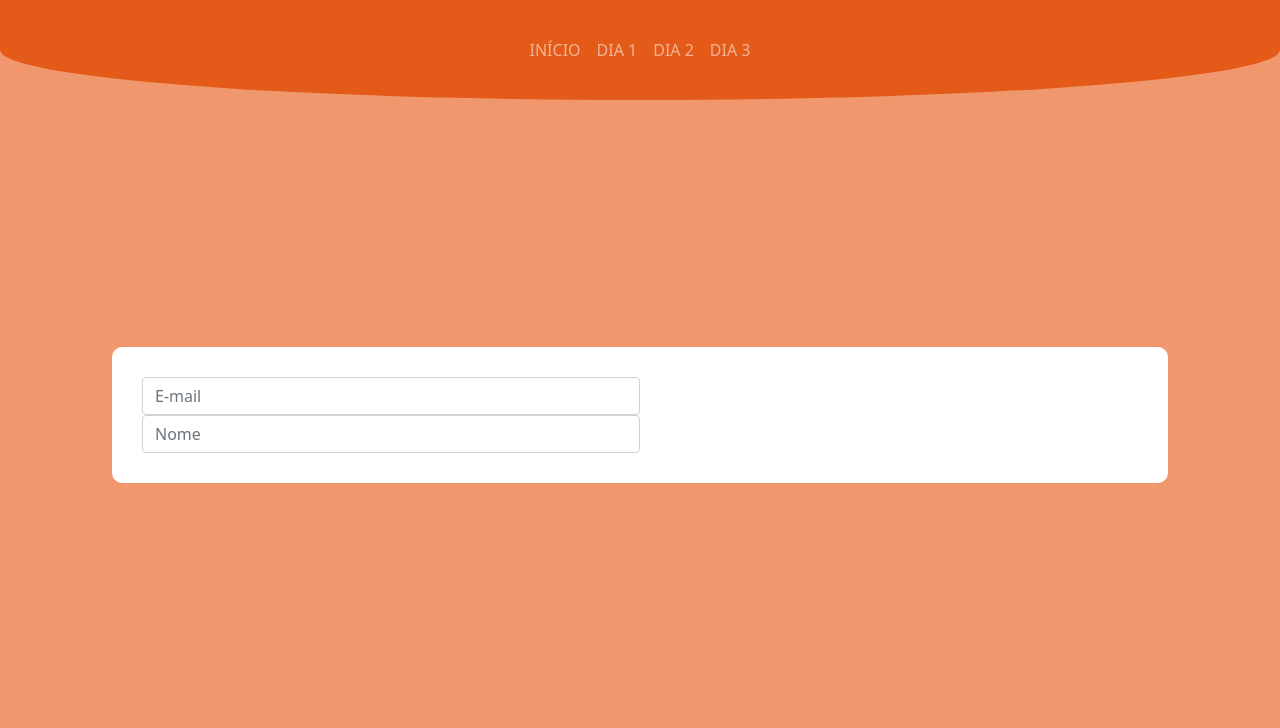
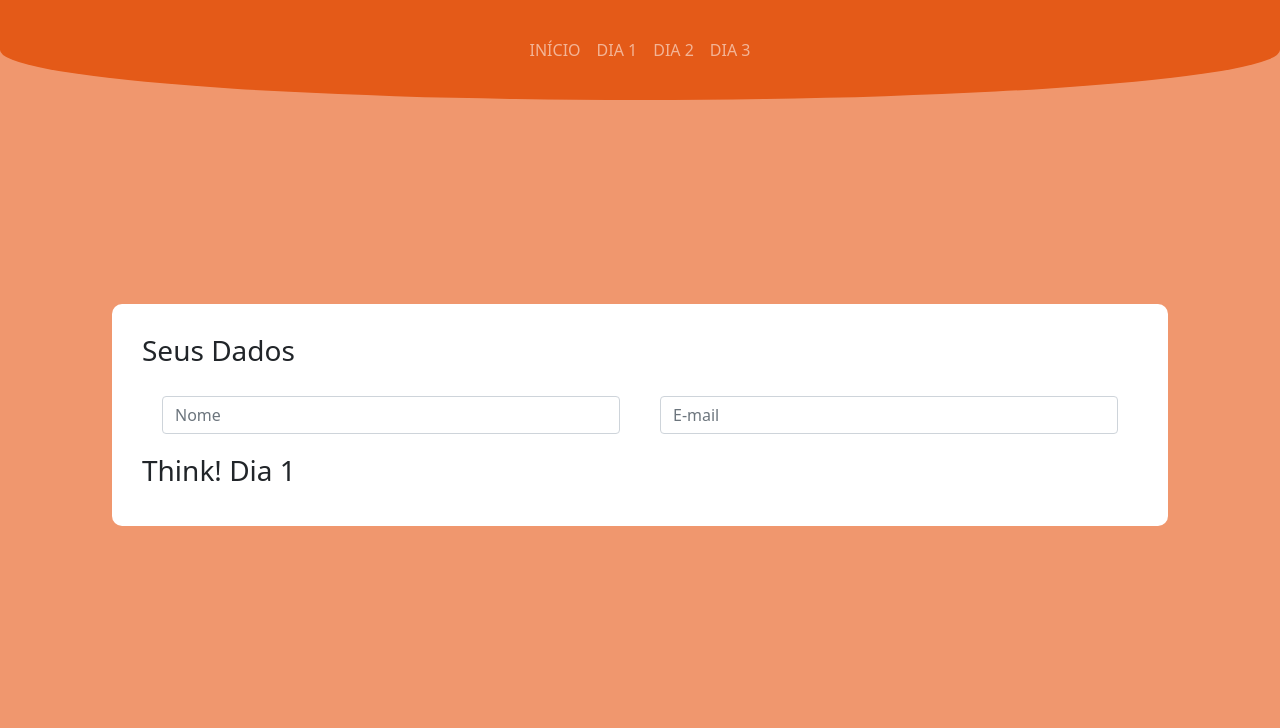
Before and after one commit to hiltonoliveir4/projeto_senge, a plain HTML site: page dia1.html in a window 1280 px wide. Shown: the top 728 px of the page. Drawn offline with nearby package versions, Linux system fonts and the light colour scheme.

Commit message:
atualização na página de desafio dia 1

```diff
--- a/dia1.html
+++ b/dia1.html
@@ -26,32 +26,34 @@
         </div>
       </nav>
     </header>
-    <section class="conteudo">
+    <div class="conteudo">
       <div class="container">
-        <div class="inicio">
-          <form class="col-md-12">
+        <div class="conteudo-desafio">
+          <h3> Seus Dados </h3>
+          <div class="form-group">
             <div class="form-row">
-              <div class="form-group col-md-6">
+              <div class="col">
+                <input
+                  type="text"
+                  class="form-control"
+                  id="nome"
+                  placeholder="Nome"
+                />
+              </div>
+              <div class="col">
                 <input
                   type="email"
                   class="form-control"
-                  id="email"
+                  id="validationDefault02"
                   placeholder="E-mail"
                 />
               </div>
-              <div class="form-group col-md-6">
-                <input
-                  type="text"
-                  class="form-control"
-                  id="name"
-                  placeholder="Nome"
-                />
-              </div>
             </div>
-          </form>
+          </div>
+          <h3 > Think! Dia 1 </h3>
         </div>
       </div>
-    </section>
+    </div>
   </body>
   <footer>
     <div class="rodape">
--- a/style.css
+++ b/style.css
@@ -30,14 +30,23 @@ body{
     align-items: center;
 }
 
-.desafio-think{
+.form-row{
+    display: flex;
+    flex-direction: row;
+}
+
+.col{
+    padding: 10px;
+    margin: 10px;
+}
+
+
+.conteudo-desafio{
     background-color: #fff;
     flex: 1;
     padding: 30px;
     margin: 30px;
     border-radius: 10px;
-    display: flex;
-    align-items: center;
 }
 
 .inicio{
```
Also changed, not shown: dia2.html (+1 -1 lines), dia3.html (+1 -1 lines).
